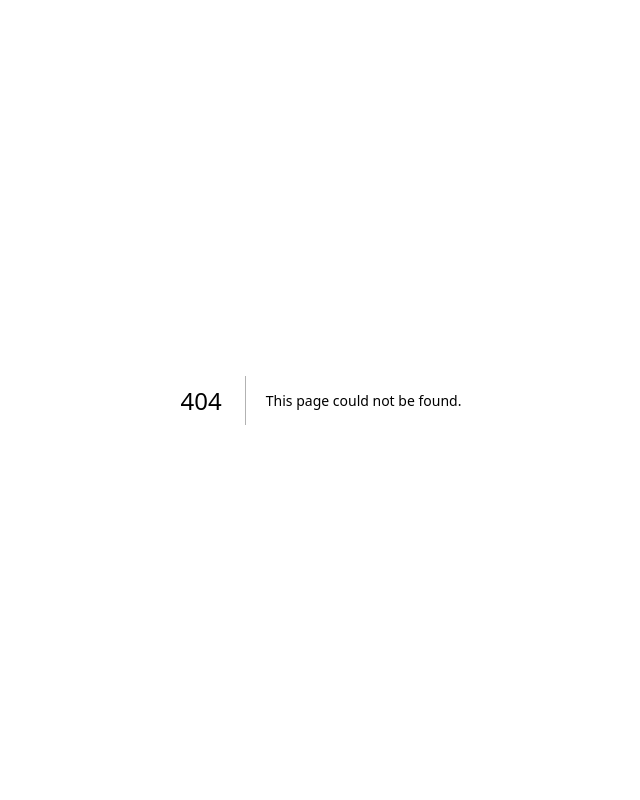
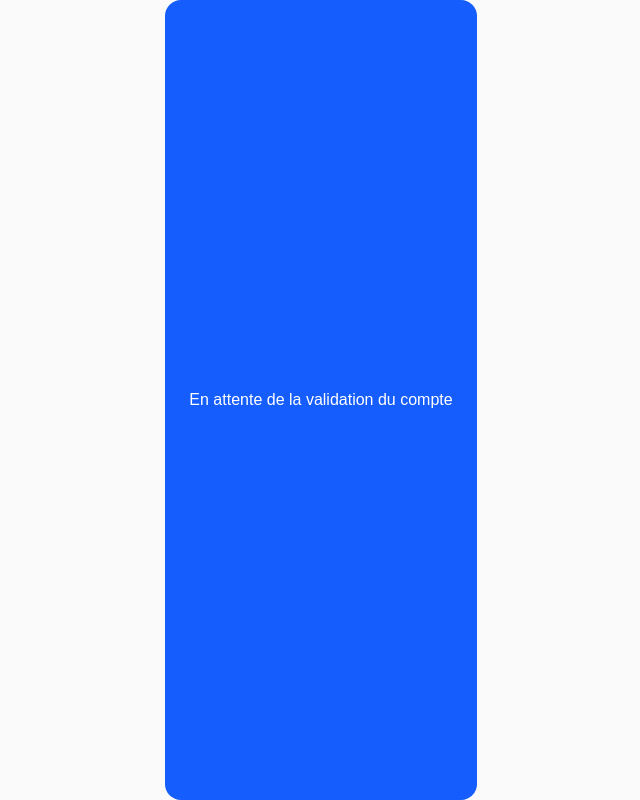
Before and after one commit to Surivor/Survivor, a Next.js app in the folder front/: page /after_signup in a window 1280 px wide. Before the commit this address had no page. Shown: the whole page, without its empty margins (319-959 px from the left). Built offline with nearby package versions, Linux system fonts and the light colour scheme.

Commit message:
feat(front): add a page after signup

```diff
--- /dev/null
+++ b/front/src/app/after_signup/page.tsx
@@ -0,0 +1,9 @@
+import Link from "next/link";
+
+export default function WatingAccValidationPage() {
+  return (
+    <div className="flex min-h-screen flex-col items-center justify-center gap-8 bg-zinc-50 px-4">
+      <h1 className="flex flex-1 flex-col items-center justify-center gap-2 rounded-2xl bg-blue-600 px-6 py-10 text-center text-white">En attente de la validation du compte</h1>
+    </div>
+  );
+}
```
